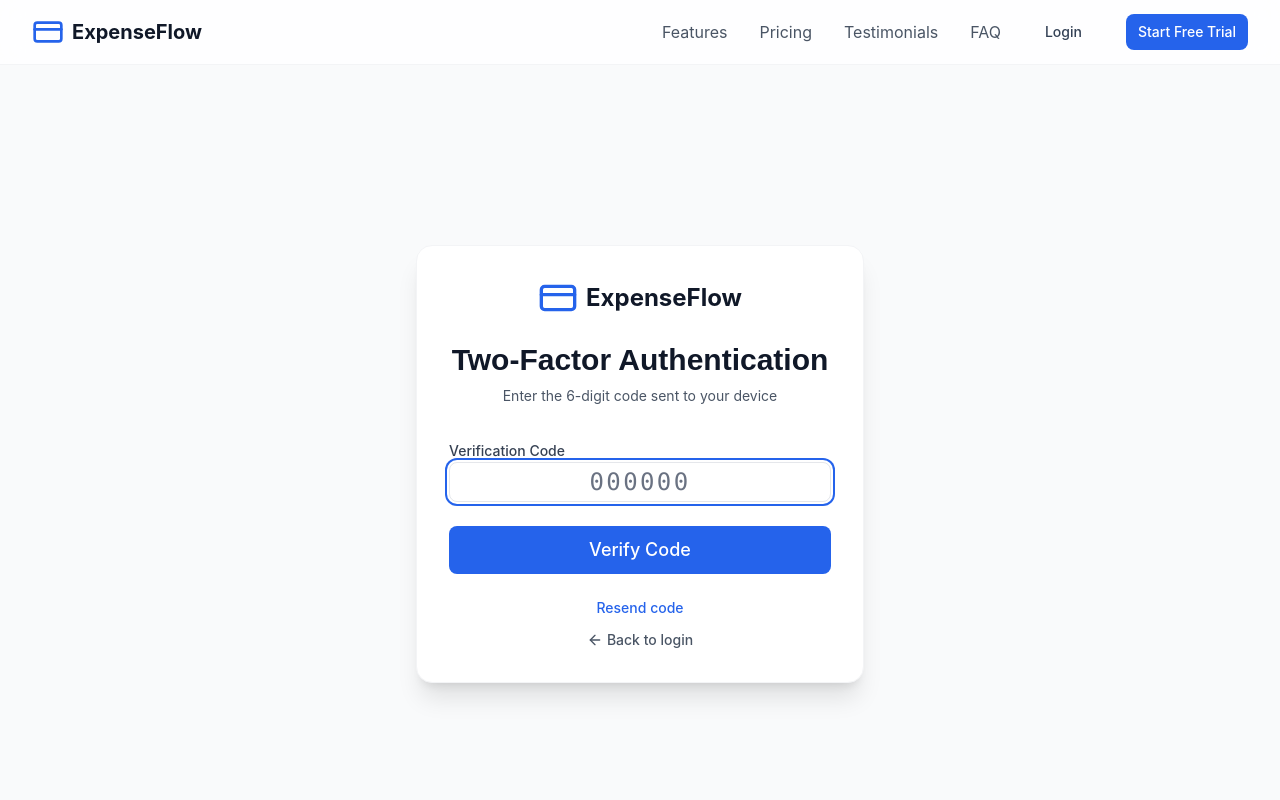
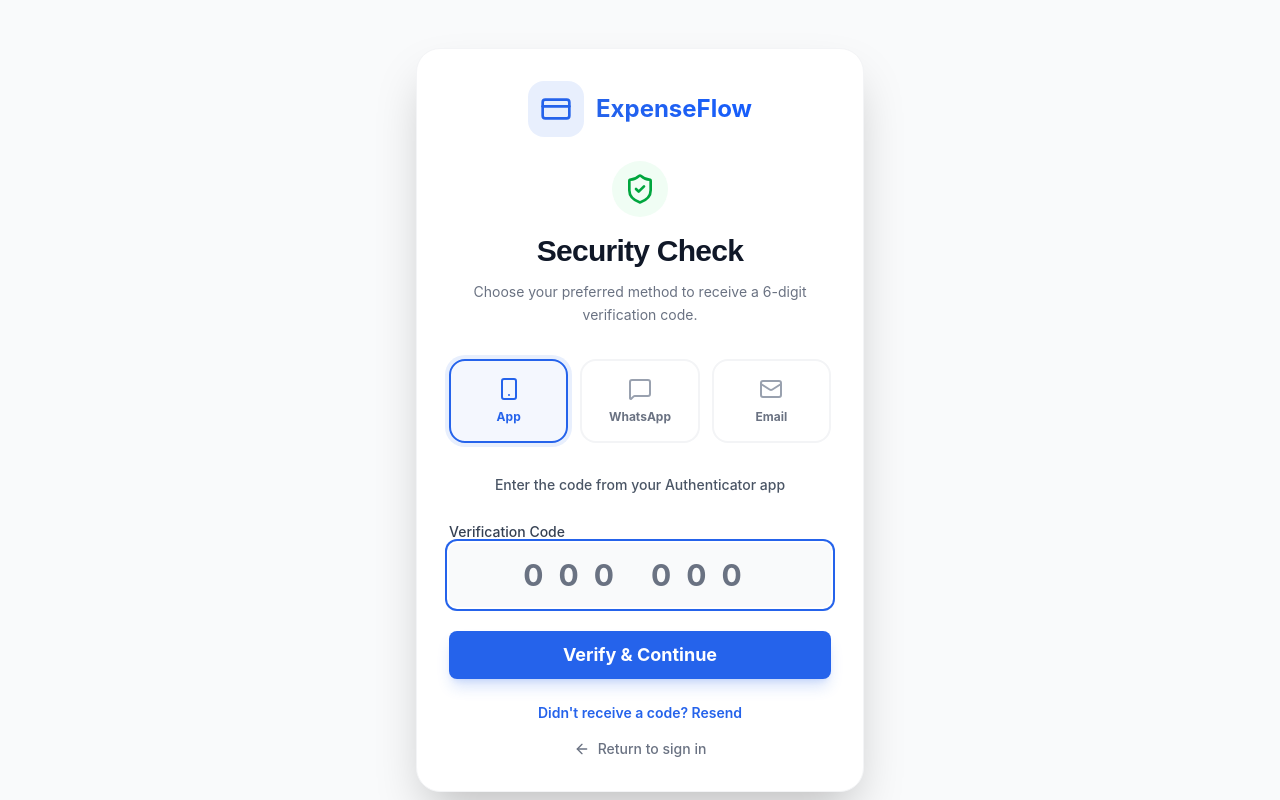
Before and after one commit to wasif-farooq/spendwise-admin, a React (Vite) app: page /verify-2fa in a window 1280 px wide. Shown: the top 800 px of the page. Built offline with nearby package versions, Linux system fonts and the light colour scheme.

Commit message:
feat: add verification pages

```diff
--- a/src/App.tsx
+++ b/src/App.tsx
@@ -1,30 +1,35 @@
 import { BrowserRouter as Router, Routes, Route } from 'react-router-dom';
-import { Navbar } from './components/Navbar';
-import { Footer } from './components/Footer';
+import { MainLayout } from './components/MainLayout';
+import { AuthLayout } from './components/AuthLayout';
 import LandingPage from './pages/LandingPage';
 import LoginPage from './pages/LoginPage';
 import RegisterPage from './pages/RegisterPage';
 import ForgotPasswordPage from './pages/ForgotPasswordPage';
 import ResetPasswordPage from './pages/ResetPasswordPage';
 import TwoFactorPage from './pages/TwoFactorPage';
+import CheckEmailPage from './pages/CheckEmailPage';
+import ConfirmEmailPage from './pages/ConfirmEmailPage';
 
 function App() {
   return (
     <Router>
-      <div className="min-h-screen bg-background font-sans text-foreground flex flex-col">
-        <Navbar />
-        <main className="flex-grow pt-16">
       <Routes>
+        {/* Main Layout Routes */}
+        <Route element={<MainLayout />}>
           <Route path="/" element={<LandingPage />} />
+        </Route>
+
+        {/* Auth Layout Routes */}
+        <Route element={<AuthLayout />}>
           <Route path="/login" element={<LoginPage />} />
           <Route path="/register" element={<RegisterPage />} />
           <Route path="/forgot-password" element={<ForgotPasswordPage />} />
           <Route path="/reset-password" element={<ResetPasswordPage />} />
           <Route path="/verify-2fa" element={<TwoFactorPage />} />
+          <Route path="/check-email" element={<CheckEmailPage />} />
+          <Route path="/confirm-email" element={<ConfirmEmailPage />} />
+        </Route>
       </Routes>
-        </main>
-        <Footer />
-      </div>
     </Router>
   );
 }
--- /dev/null
+++ b/src/components/AuthLayout.tsx
@@ -0,0 +1,16 @@
+import type { ReactNode } from 'react';
+import { Outlet } from 'react-router-dom';
+
+interface AuthLayoutProps {
+    children?: ReactNode;
+}
+
+export const AuthLayout = ({ children }: AuthLayoutProps) => {
+    return (
+        <div className="min-h-screen bg-gray-50 flex flex-col">
+            <main className="flex-grow">
+                {children || <Outlet />}
+            </main>
+        </div>
+    );
+};
--- /dev/null
+++ b/src/components/MainLayout.tsx
@@ -0,0 +1,20 @@
+import type { ReactNode } from 'react';
+import { Outlet } from 'react-router-dom';
+import { Navbar } from './Navbar';
+import { Footer } from './Footer';
+
+interface MainLayoutProps {
+    children?: ReactNode;
+}
+
+export const MainLayout = ({ children }: MainLayoutProps) => {
+    return (
+        <div className="min-h-screen bg-background font-sans text-foreground flex flex-col">
+            <Navbar />
+            <main className="flex-grow pt-16">
+                {children || <Outlet />}
+            </main>
+            <Footer />
+        </div>
+    );
+};
--- /dev/null
+++ b/src/pages/CheckEmailPage.tsx
@@ -0,0 +1,54 @@
+import { Link } from 'react-router-dom';
+import { motion } from 'framer-motion';
+import { Mail, ArrowLeft } from 'lucide-react';
+import { Button } from '../components/Button';
+
+const CheckEmailPage = () => {
+    return (
+        <div className="min-h-screen flex items-center justify-center bg-gray-50 py-12 px-4 sm:px-6 lg:px-8">
+            <motion.div
+                initial={{ opacity: 0, y: 20 }}
+                animate={{ opacity: 1, y: 0 }}
+                className="max-w-md w-full space-y-8 bg-white p-8 rounded-2xl shadow-xl border border-gray-100 text-center"
+            >
+                <div className="mx-auto flex items-center justify-center h-16 w-16 rounded-full bg-blue-100">
+                    <Mail className="h-8 w-8 text-primary" />
+                </div>
+
+                <h2 className="mt-6 text-3xl font-bold text-gray-900">Check your email</h2>
+
+                <p className="mt-2 text-sm text-gray-600">
+                    We sent a password reset link to your email. Please check your inbox and follow the instructions.
+                </p>
+
+                <div className="mt-8 space-y-4">
+                    <Button
+                        onClick={() => window.open('mailto:', '_blank')}
+                        className="w-full py-4 text-lg"
+                    >
+                        Open Email App
+                    </Button>
+
+                    <div className="text-sm text-gray-500">
+                        Didn't receive the email?{' '}
+                        <button className="font-medium text-primary hover:underline">
+                            Click to resend
+                        </button>
+                    </div>
+                </div>
+
+                <div className="mt-6">
+                    <Link
+                        to="/login"
+                        className="inline-flex items-center text-sm font-medium text-gray-500 hover:text-primary transition-colors"
+                    >
+                        <ArrowLeft className="mr-2 h-4 w-4" />
+                        Back to login
+                    </Link>
+                </div>
+            </motion.div>
+        </div>
+    );
+};
+
+export default CheckEmailPage;
--- /dev/null
+++ b/src/pages/ConfirmEmailPage.tsx
@@ -0,0 +1,54 @@
+import { Link } from 'react-router-dom';
+import { motion } from 'framer-motion';
+import { Mail, ArrowLeft } from 'lucide-react';
+import { Button } from '../components/Button';
+
+const ConfirmEmailPage = () => {
+    return (
+        <div className="min-h-screen flex items-center justify-center bg-gray-50 py-12 px-4 sm:px-6 lg:px-8">
+            <motion.div
+                initial={{ opacity: 0, y: 20 }}
+                animate={{ opacity: 1, y: 0 }}
+                className="max-w-md w-full space-y-8 bg-white p-8 rounded-2xl shadow-xl border border-gray-100 text-center"
+            >
+                <div className="mx-auto flex items-center justify-center h-16 w-16 rounded-full bg-green-100">
+                    <Mail className="h-8 w-8 text-green-600" />
+                </div>
+
+                <h2 className="mt-6 text-3xl font-bold text-gray-900">Confirm your email</h2>
+
+                <p className="mt-2 text-sm text-gray-600">
+                    We sent a verification link to your email address. Please verify your email to continue.
+                </p>
+
+                <div className="mt-8 space-y-4">
+                    <Button
+                        onClick={() => window.open('mailto:', '_blank')}
+                        className="w-full py-4 text-lg"
+                    >
+                        Open Email App
+                    </Button>
+
+                    <div className="text-sm text-gray-500">
+                        Didn't receive the email?{' '}
+                        <button className="font-medium text-primary hover:underline">
+                            Click to resend
+                        </button>
+                    </div>
+                </div>
+
+                <div className="mt-6">
+                    <Link
+                        to="/login"
+                        className="inline-flex items-center text-sm font-medium text-gray-500 hover:text-primary transition-colors"
+                    >
+                        <ArrowLeft className="mr-2 h-4 w-4" />
+                        Back to login
+                    </Link>
+                </div>
+            </motion.div>
+        </div>
+    );
+};
+
+export default ConfirmEmailPage;
--- a/src/views/AuthView/ForgotPasswordForm.tsx
+++ b/src/views/AuthView/ForgotPasswordForm.tsx
@@ -1,10 +1,27 @@
-import { Link } from 'react-router-dom';
+import { Link, useNavigate } from 'react-router-dom';
 import { motion } from 'framer-motion';
+import { useForm } from 'react-hook-form';
+import { zodResolver } from '@hookform/resolvers/zod';
+import { forgotPasswordSchema, type ForgotPasswordInput } from './schemas/authSchemas';
 import { Input } from '../../components/Input';
 import { Button } from '../../components/Button';
 import { CreditCard, ArrowLeft } from 'lucide-react';
 
 export const ForgotPasswordForm = () => {
+    const navigate = useNavigate();
+    const {
+        register,
+        handleSubmit,
+        formState: { errors },
+    } = useForm<ForgotPasswordInput>({
+        resolver: zodResolver(forgotPasswordSchema),
+    });
+
+    const onSubmit = (data: ForgotPasswordInput) => {
+        console.log('Forgot password data:', data);
+        // Trigger password reset API here
+        navigate('/check-email');
+    };
     return (
         <div className="min-h-screen flex items-center justify-center bg-gray-50 py-12 px-4 sm:px-6 lg:px-8">
             <motion.div
@@ -23,12 +40,13 @@
                     </p>
                 </div>
 
-                <form className="mt-8 space-y-6">
+                <form className="mt-8 space-y-6" onSubmit={handleSubmit(onSubmit)}>
                     <Input
                         label="Email address"
                         type="email"
                         placeholder="name@company.com"
-                        required
+                        {...register('email')}
+                        error={errors.email?.message}
                     />
 
                     <Button type="submit" className="w-full py-6 text-lg">
--- a/src/views/AuthView/RegisterForm.tsx
+++ b/src/views/AuthView/RegisterForm.tsx
@@ -1,4 +1,4 @@
-import { Link } from 'react-router-dom';
+import { Link, useNavigate } from 'react-router-dom';
 import { motion } from 'framer-motion';
 import { useForm } from 'react-hook-form';
 import { zodResolver } from '@hookform/resolvers/zod';
@@ -9,6 +9,7 @@
 import { CreditCard } from 'lucide-react';
 
 export const RegisterForm = () => {
+    const navigate = useNavigate();
     const {
         register,
         handleSubmit,
@@ -20,6 +21,7 @@
     const onSubmit = (data: RegisterInput) => {
         console.log('Register data:', data);
         // Handle registration logic here
+        navigate('/confirm-email');
     };
 
     return (
--- a/src/views/AuthView/TwoFactorForm.tsx
+++ b/src/views/AuthView/TwoFactorForm.tsx
@@ -1,16 +1,20 @@
 import { Link, useNavigate } from 'react-router-dom';
-import { motion } from 'framer-motion';
+import { motion, AnimatePresence } from 'framer-motion';
 import { useForm } from 'react-hook-form';
 import { zodResolver } from '@hookform/resolvers/zod';
 import { twoFactorSchema, type TwoFactorInput } from './schemas/authSchemas';
 import { Input } from '../../components/Input';
 import { Button } from '../../components/Button';
-import { CreditCard, ArrowLeft } from 'lucide-react';
+import { CreditCard, ArrowLeft, Smartphone, MessageSquare, Mail, ShieldCheck } from 'lucide-react';
 import { useState } from 'react';
+
+type AuthMethod = 'authenticator' | 'whatsapp' | 'email';
 
 export const TwoFactorForm = () => {
     const navigate = useNavigate();
     const [resendDisabled, setResendDisabled] = useState(false);
+    const [method, setMethod] = useState<AuthMethod>('authenticator');
+
     const {
         register,
         handleSubmit,
@@ -20,9 +24,7 @@
     });
 
     const onSubmit = (data: TwoFactorInput) => {
-        console.log('2FA code:', data);
-        // Handle 2FA verification logic here
-        // Simulate successful verification and redirect to home/dashboard
+        console.log('2FA code:', data, 'Method:', method);
         setTimeout(() => {
             navigate('/');
         }, 500);
@@ -30,64 +32,116 @@
 
     const handleResendCode = () => {
         setResendDisabled(true);
-        console.log('Resending verification code...');
-        // Simulate API call
         setTimeout(() => {
             setResendDisabled(false);
-        }, 30000); // Re-enable after 30 seconds
+        }, 30000);
     };
+
+    const methods = [
+        { id: 'authenticator' as AuthMethod, label: 'App', icon: Smartphone, description: 'Authenticator App' },
+        { id: 'whatsapp' as AuthMethod, label: 'WhatsApp', icon: MessageSquare, description: 'SMS/WhatsApp' },
+        { id: 'email' as AuthMethod, label: 'Email', icon: Mail, description: 'Email Address' },
+    ];
 
     return (
         <div className="min-h-screen flex items-center justify-center bg-gray-50 py-12 px-4 sm:px-6 lg:px-8">
             <motion.div
                 initial={{ opacity: 0, y: 20 }}
                 animate={{ opacity: 1, y: 0 }}
-                className="max-w-md w-full space-y-8 bg-white p-8 rounded-2xl shadow-xl border border-gray-100"
+                className="max-w-md w-full space-y-8 bg-white p-8 rounded-3xl shadow-2xl border border-gray-100"
             >
                 <div className="text-center">
-                    <Link to="/" className="inline-flex items-center mb-6">
-                        <CreditCard className="h-10 w-10 text-primary" />
-                        <span className="ml-2 text-2xl font-bold text-gray-900">ExpenseFlow</span>
+                    <Link to="/" className="inline-flex items-center mb-6 group">
+                        <div className="bg-primary/10 p-3 rounded-2xl group-hover:scale-110 transition-transform">
+                            <CreditCard className="h-8 w-8 text-primary" />
+                        </div>
+                        <span className="ml-3 text-2xl font-bold bg-clip-text text-transparent bg-gradient-to-r from-primary to-blue-600">
+                            ExpenseFlow
+                        </span>
                     </Link>
-                    <h2 className="text-3xl font-bold text-gray-900">Two-Factor Authentication</h2>
-                    <p className="mt-2 text-sm text-gray-600">
-                        Enter the 6-digit code sent to your device
+                    <div className="flex justify-center mb-4">
+                        <div className="bg-green-50 p-3 rounded-full">
+                            <ShieldCheck className="h-8 w-8 text-green-600" />
+                        </div>
+                    </div>
+                    <h2 className="text-3xl font-extrabold text-gray-900 tracking-tight">Security Check</h2>
+                    <p className="mt-3 text-gray-500 text-sm leading-relaxed">
+                        Choose your preferred method to receive a 6-digit verification code.
                     </p>
                 </div>
 
+                <div className="grid grid-cols-3 gap-3 mt-8">
+                    {methods.map((m) => {
+                        const Icon = m.icon;
+                        const isActive = method === m.id;
+                        return (
+                            <button
+                                key={m.id}
+                                type="button"
+                                onClick={() => setMethod(m.id)}
+                                className={`flex flex-col items-center p-4 rounded-2xl border-2 transition-all duration-200 ${isActive
+                                        ? 'border-primary bg-primary/5 ring-4 ring-primary/10'
+                                        : 'border-gray-100 bg-white hover:border-gray-200 hover:bg-gray-50'
+                                    }`}
+                            >
+                                <Icon className={`h-6 w-6 mb-2 ${isActive ? 'text-primary' : 'text-gray-400'}`} />
+                                <span className={`text-xs font-bold ${isActive ? 'text-primary' : 'text-gray-500'}`}>
+                                    {m.label}
+                                </span>
+                            </button>
+                        );
+                    })}
+                </div>
+
                 <form className="mt-8 space-y-6" onSubmit={handleSubmit(onSubmit)}>
+                    <AnimatePresence mode="wait">
+                        <motion.div
+                            key={method}
+                            initial={{ opacity: 0, x: 10 }}
+                            animate={{ opacity: 1, x: 0 }}
+                            exit={{ opacity: 0, x: -10 }}
+                            className="text-center"
+                        >
+                            <p className="text-sm font-medium text-gray-600 mb-4">
+                                {method === 'authenticator' && 'Enter the code from your Authenticator app'}
+                                {method === 'whatsapp' && 'We\'ve sent a code to your WhatsApp'}
+                                {method === 'email' && 'We\'ve sent a code to your email'}
+                            </p>
+                        </motion.div>
+                    </AnimatePresence>
+
                     <div className="space-y-4">
                         <Input
                             label="Verification Code"
                             type="text"
-                            placeholder="000000"
+                            placeholder="000 000"
                             maxLength={6}
                             autoFocus
                             {...register('code')}
                             error={errors.code?.message}
-                            className="text-center text-2xl tracking-widest font-mono"
+                            className="text-center text-3xl tracking-[0.5em] font-bold bg-gray-50 border-none focus:ring-2 focus:ring-primary h-16"
                         />
                     </div>
 
-                    <Button type="submit" className="w-full py-6 text-lg" disabled={isSubmitting}>
-                        {isSubmitting ? 'Verifying...' : 'Verify Code'}
+                    <Button type="submit" className="w-full py-6 text-lg font-bold shadow-lg shadow-primary/20" disabled={isSubmitting}>
+                        {isSubmitting ? 'Verifying...' : 'Verify & Continue'}
                     </Button>
 
-                    <div className="flex flex-col space-y-3 text-center">
+                    <div className="flex flex-col space-y-4 text-center">
                         <button
                             type="button"
                             onClick={handleResendCode}
                             disabled={resendDisabled}
-                            className="text-sm font-medium text-primary hover:underline disabled:text-gray-400 disabled:no-underline disabled:cursor-not-allowed"
+                            className="text-sm font-semibold text-primary hover:text-primary/80 disabled:text-gray-400 transition-colors"
                         >
-                            {resendDisabled ? 'Code sent! Wait 30s to resend' : 'Resend code'}
+                            {resendDisabled ? 'Code sent! Wait 30s' : 'Didn\'t receive a code? Resend'}
                         </button>
                         <Link
                             to="/login"
-                            className="inline-flex items-center justify-center text-sm font-medium text-gray-600 hover:text-gray-900"
+                            className="inline-flex items-center justify-center text-sm font-medium text-gray-500 hover:text-gray-900 transition-colors"
                         >
-                            <ArrowLeft className="h-4 w-4 mr-1" />
-                            Back to login
+                            <ArrowLeft className="h-4 w-4 mr-2" />
+                            Return to sign in
                         </Link>
                     </div>
                 </form>
```
Lines whose indentation alone changed are shown as unchanged.
